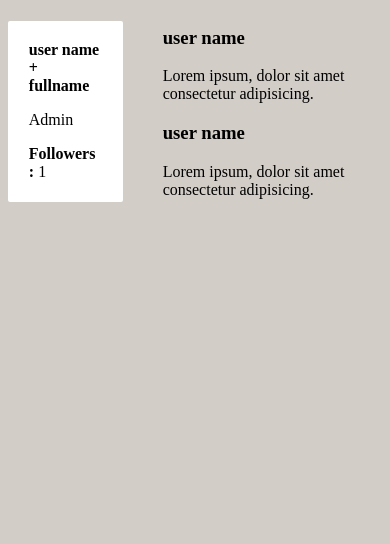
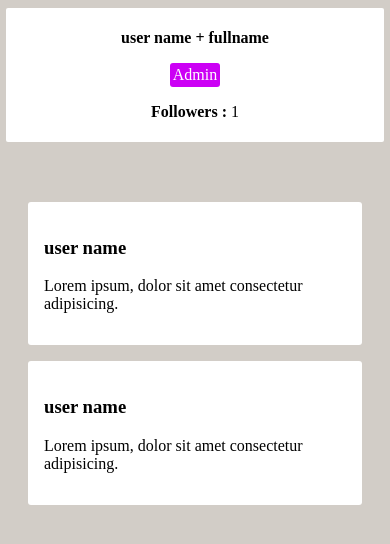
Before and after one commit to DoddyMatabaro/vuejs3Exercices, a Vue app: page / in a window 390 px wide. Shown: the top 544 px of the page. Built offline with nearby package versions, Linux system fonts and the light colour scheme.

Commit message:
styled userProfile component

```diff
--- a/src/components/UserProfile.vue
+++ b/src/components/UserProfile.vue
@@ -2,7 +2,7 @@
     <div class="wrapper">
             <div class="user-card">
                 <strong>user name + fullname</strong>
-                <div class="fonction">
+                <div class="function">
                     Admin
                 </div>
                 <div><strong>Followers : </strong>1</div>
@@ -26,7 +26,7 @@
 <style scoped>
     .wrapper{
         display: flex;
-        justify-content: center;
+        flex-direction: row;
         justify-content: center;
         align-items: center;
         gap: 2.5rem;
@@ -40,10 +40,36 @@
         gap: 1rem;
         border-radius: 2px;
     }
+    .twitters{
+        display: flex;
+        flex-direction: column;
+        padding: 20px;
+        gap: 1rem;
+    }
+    .function{
+        background-color: rgb(204, 0, 245);
+        color: #fff;
+        margin-right: auto;
+        padding: 0.2rem;
+        border-radius: 3px;
+    }
+    .twitter{
+        background-color: #fff;
+        padding: 1rem;
+        border-radius: 3px;
+    }
+    @media screen and (max-width: 600px){
+        .wrapper{
+            flex-direction: column;
+        }
+        .user-card{
+            width: 90%;
+            justify-content: center;
+            align-items: center;
+        }
+        .function{
+            margin: 0;
+        }
 
-    @media screen and (max-width: 789px){
-        .main-container{
-            width: 95%;
-        }
     }
 </style>
```
Also changed, not shown: src/App.vue (+5 -3 lines).
